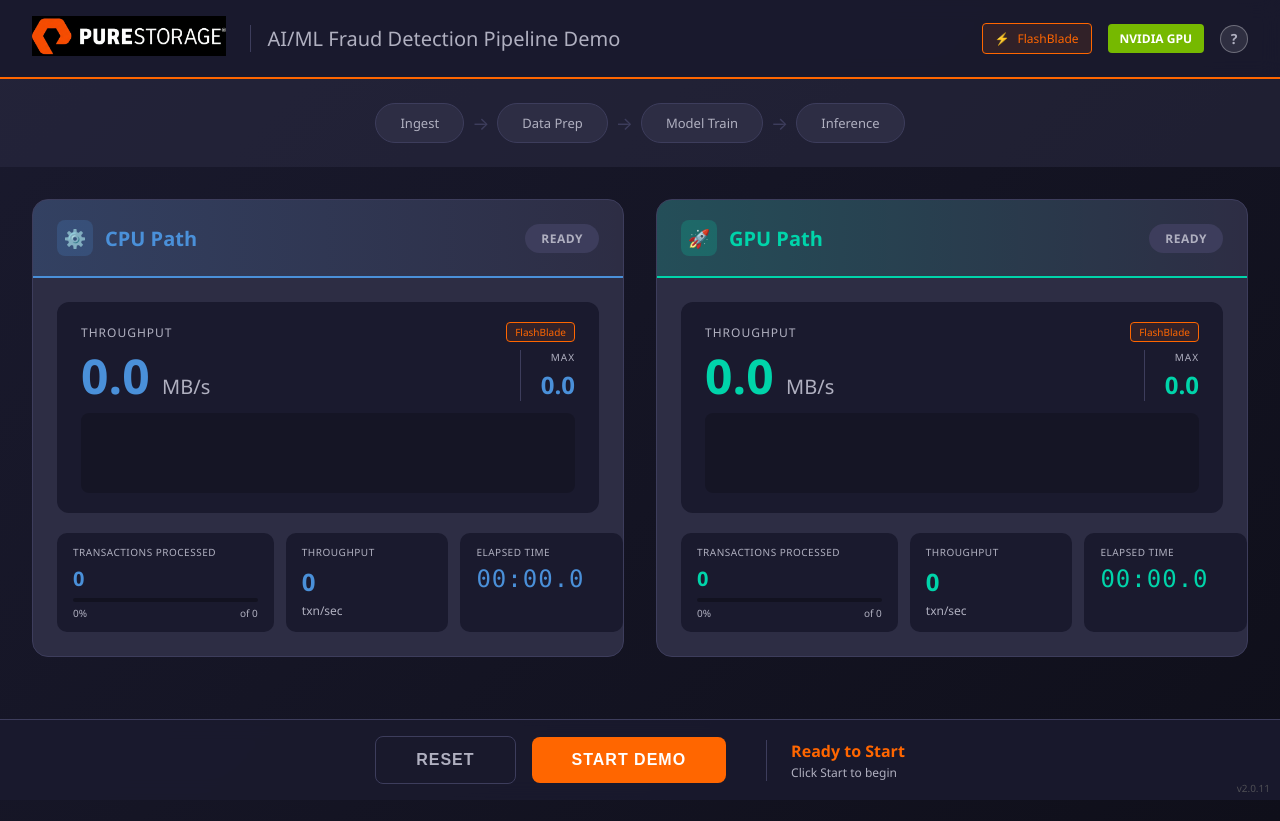
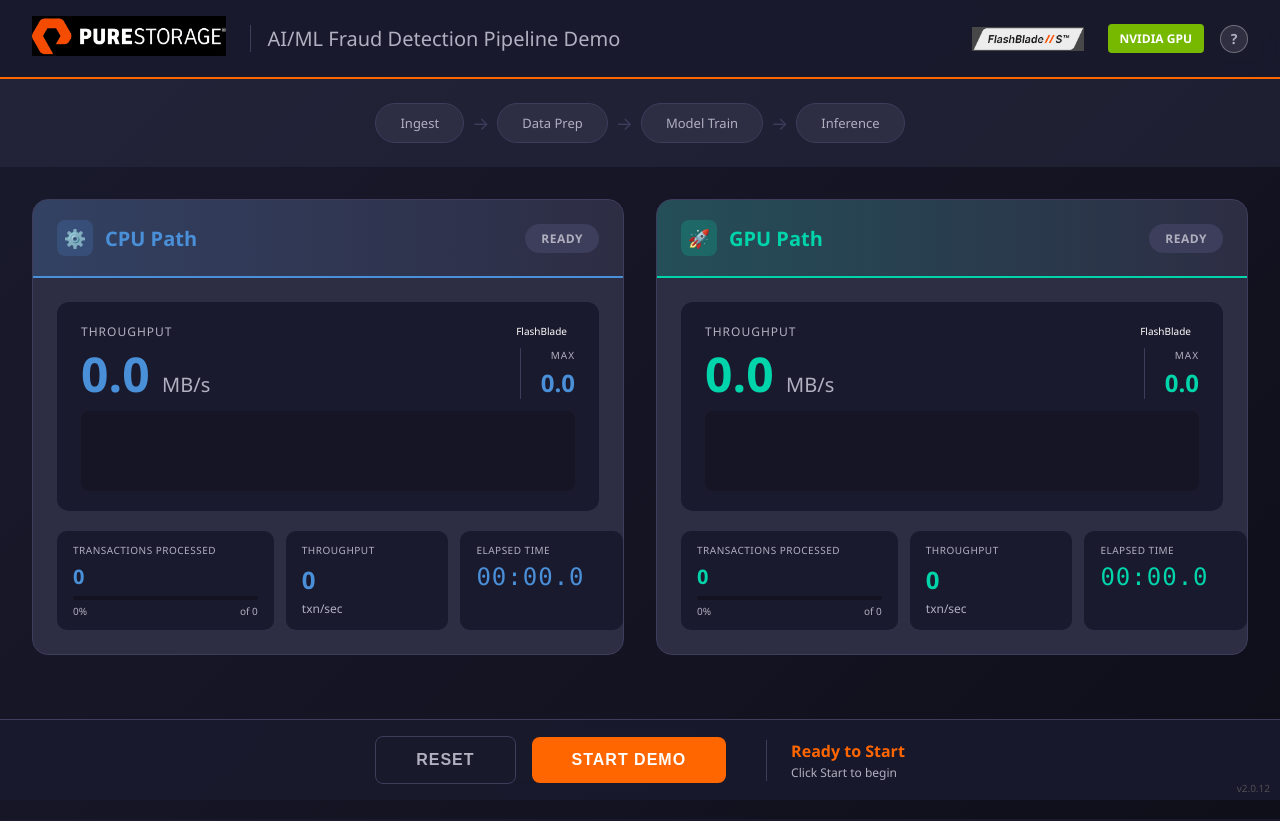
Before and after one commit to PureStorage-OpenConnect/fraud-detection-demo, a Flask app: page / in a window 1280 px wide. Run offline with Flask 3, Linux system fonts and the light colour scheme; data that the repository does not hold is empty; some libraries are stand-ins or nearby versions.

Commit message:
Update stage subtitles and add FlashBlade logo
- Change "FlashBlade" references to "persistent store" in stage subtitles
- Add storage read/write mentions to data_prep and model_train subtitles
- Replace emoji FlashBlade badge with official FlashBlade logo image
- Update CSS for logo styling
- Version bump to v2.0.12

Co-Authored-By: Claude Opus 4.5 <noreply@anthropic.com>

```diff
--- a/v2/dashboard/static/css/dashboard.css
+++ b/v2/dashboard/static/css/dashboard.css
@@ -98,12 +98,13 @@ body {
     display: inline-flex;
     align-items: center;
     gap: 8px;
-    background: rgba(255, 102, 0, 0.1);
-    border: 1px solid var(--pure-orange);
-    padding: 6px 12px;
+    padding: 4px 8px;
     border-radius: 4px;
-    font-size: 12px;
-    color: var(--pure-orange);
+}
+
+.flashblade-logo {
+    height: 24px;
+    width: auto;
 }
 
 .flashblade-badge.small {
--- a/v2/dashboard/static/js/dashboard.js
+++ b/v2/dashboard/static/js/dashboard.js
@@ -14,10 +14,10 @@ const STAGE_NAMES = {
     'inference': 'Inference'
 };
 const STAGE_SUBTITLES = {
-    'ingest': 'Reading transaction data from FlashBlade',
-    'data_prep': 'Feature engineering and data transformation',
-    'model_train': 'Training XGBoost fraud detection model',
-    'inference': 'Scoring transactions and writing results to FlashBlade'
+    'ingest': 'Reading transaction data from persistent store',
+    'data_prep': 'Feature engineering, data transformation, and write to persistent store',
+    'model_train': 'Read from persistent store and training XGBoost fraud detection model',
+    'inference': 'Scoring transactions and writing results to persistent store'
 };
 
 // State
--- a/v2/dashboard/templates/index.html
+++ b/v2/dashboard/templates/index.html
@@ -19,7 +19,7 @@
         </div>
         <div class="header-right">
             <div class="flashblade-badge" id="flashblade-status">
-                <span>⚡</span> FlashBlade
+                <img src="/static/images/flashblade-logo.png" alt="FlashBlade" class="flashblade-logo">
             </div>
             <div class="nvidia-badge">NVIDIA GPU</div>
             <div class="live-indicator" id="live-indicator" style="display: none;">
@@ -281,7 +281,7 @@
 
     <!-- Version Footer -->
     <div style="position: fixed; bottom: 5px; right: 10px; font-size: 10px; color: #666; opacity: 0.7;">
-        v2.0.11
+        v2.0.12
     </div>
 
     <script src="/static/js/dashboard.js"></script>
```
Also changed, not shown: v2/dashboard/static/images/flashblade-logo.png (added).
